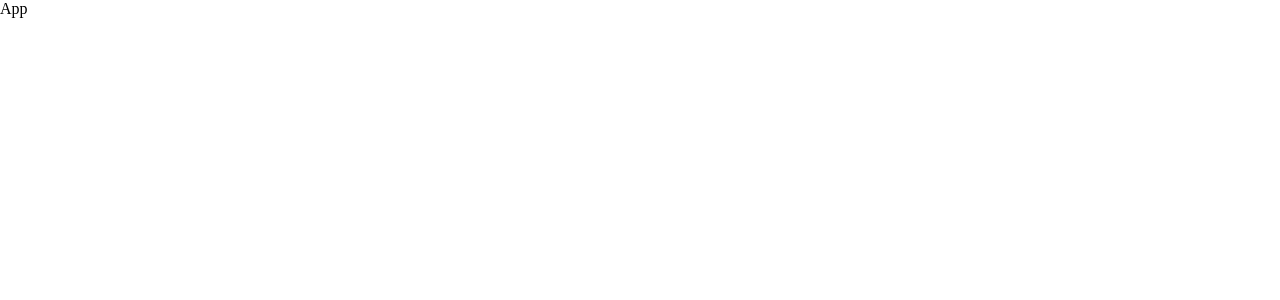
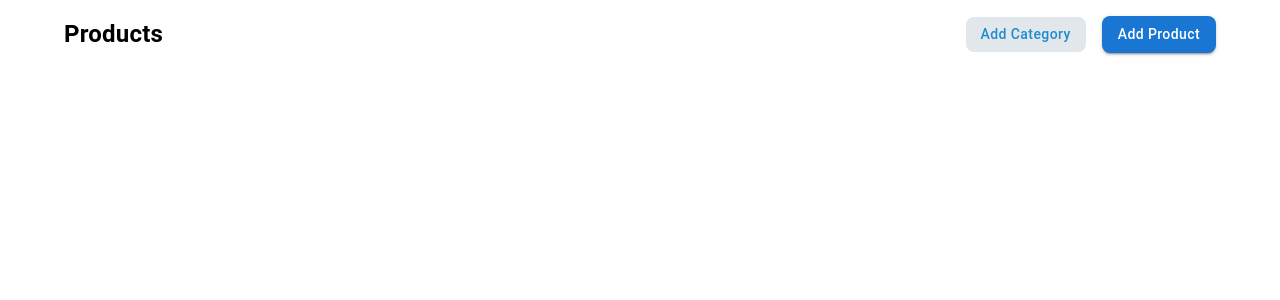
Before and after one commit to Surjendu-kar/Products, a React (Vite) app: page / in a window 1280 px wide. Shown: the top 300 px of the page. Built offline with nearby package versions, Linux system fonts and the light colour scheme.

Commit message:
Add navbar

```diff
--- a/src/App.tsx
+++ b/src/App.tsx
@@ -1,14 +1,20 @@
-import { Box, styled } from "@mui/material";
+import { Stack, styled } from "@mui/material";
+import Navbar from "./components/Navbar/Navbar";
 
-const MainContainer = styled(Box)(({ theme }) => ({
-
+const MainContainer = styled(Stack)(({ theme }) => ({
+  width: "90%",
+  margin: "0 auto",
   [theme.breakpoints.down("lg")]: {},
   [theme.breakpoints.down("md")]: {},
   [theme.breakpoints.down("sm")]: {},
 }));
 
 function App() {
-  return <MainContainer>App</MainContainer>;
+  return (
+    <MainContainer>
+      <Navbar />
+    </MainContainer>
+  );
 }
 
 export default App;
--- /dev/null
+++ b/src/components/Navbar/Navbar.tsx
@@ -0,0 +1,57 @@
+import { Box, Button, Typography } from "@mui/material";
+import { styled } from "@mui/system";
+
+const NavContainer = styled(Box)(({ theme }) => ({
+  display: "flex",
+  justifyContent: "space-between",
+  alignItems: "center",
+  width: "100%",
+  marginTop: theme.spacing(2),
+  marginBottom: theme.spacing(2),
+
+  [theme.breakpoints.down("lg")]: {},
+  [theme.breakpoints.down("md")]: {},
+  [theme.breakpoints.down("sm")]: {},
+}));
+
+const Heading = styled(Typography)(({ theme }) => ({
+  fontWeight: "bold",
+  fontSize: "24px",
+  [theme.breakpoints.down("lg")]: {},
+  [theme.breakpoints.down("md")]: {},
+  [theme.breakpoints.down("sm")]: {},
+}));
+
+const ButtonGroup = styled(Box)(({ theme }) => ({
+  "& > *:not(:last-child)": {
+    marginRight: theme.spacing(2),
+  },
+}));
+
+const AddProductBtn = styled(Button)(() => ({
+  borderRadius: "8px",
+  textTransform: "capitalize",
+  fontWeight: 550,
+}));
+
+const AddCategoryBtn = styled(AddProductBtn)(() => ({
+  background: "#E1E7EB",
+  color: "#1F8CD0",
+  border: "none",
+}));
+
+function Navbar() {
+  return (
+    <NavContainer>
+      <Box>
+        <Heading>Products</Heading>
+      </Box>
+      <ButtonGroup>
+        <AddCategoryBtn variant="outlined">Add Category</AddCategoryBtn>
+        <AddProductBtn variant="contained">Add Product</AddProductBtn>
+      </ButtonGroup>
+    </NavContainer>
+  );
+}
+
+export default Navbar;
```
Also changed, not shown: 1 other file (tests, documents, lock files or other folders).
